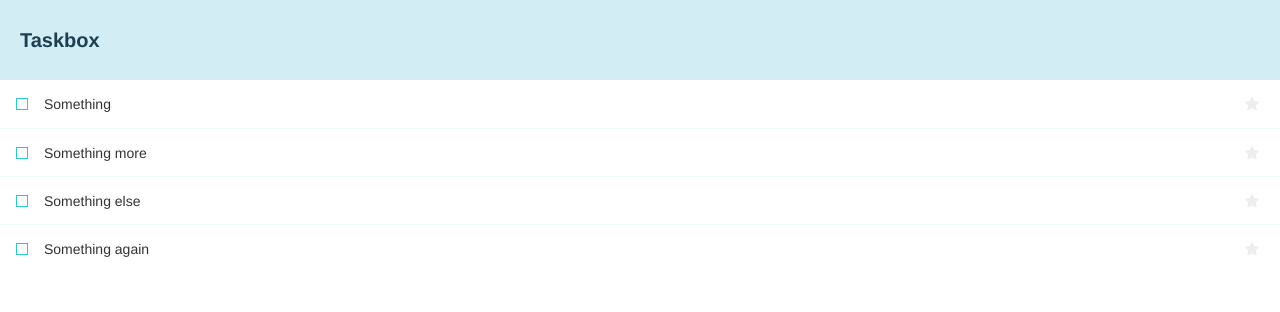
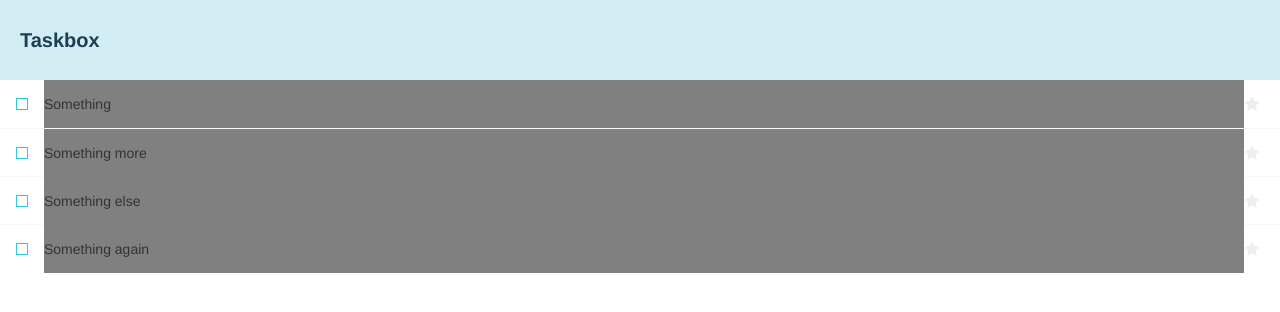
Before and after one commit to mpThinker/taskbox, a React (Create React App) app: page / in a window 1280 px wide. Shown: the top 312 px of the page. Built offline with nearby package versions, Linux system fonts and the light colour scheme; a web font is replaced by a local one.

Commit message:
change task background to gray

```diff
--- a/src/components/Task.js
+++ b/src/components/Task.js
@@ -23,6 +23,7 @@ export default function Task({
           value={title}
           readOnly={true}
           placeholder="Input title"
+          style={{ background: "gray" }}
         />
       </div>
 
```
